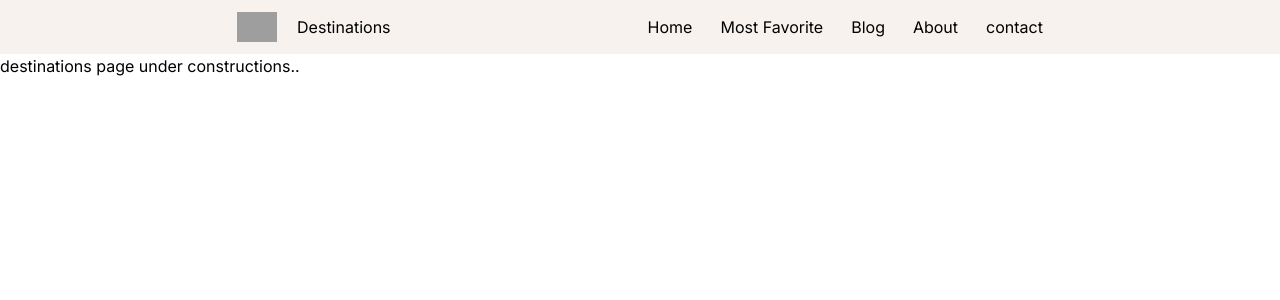
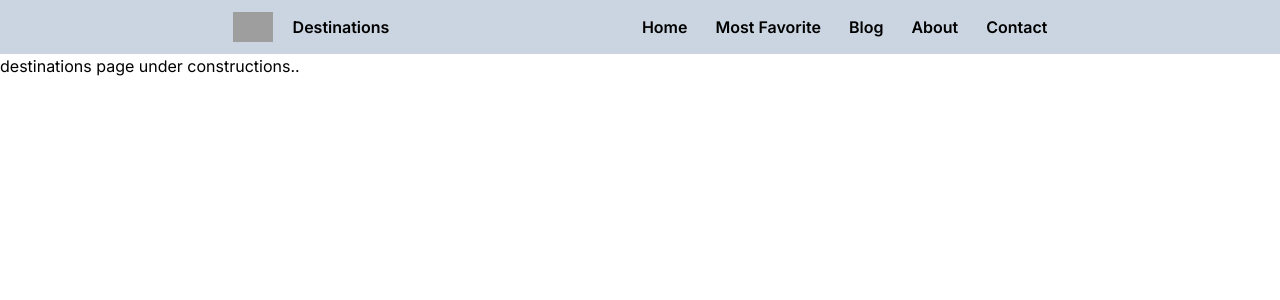
Before and after one commit to mask-shakill/next-travel, a Next.js app: page /destinations in a window 1280 px wide. Shown: the top 300 px of the page. Built offline with nearby package versions, Linux system fonts and the light colour scheme; grey boxes are pictures that could not be loaded.

Commit message:
change navbar color and json data

```diff
--- a/src/components/Navbar.jsx
+++ b/src/components/Navbar.jsx
@@ -4,7 +4,7 @@ import Link from "next/link";
 const Navbar = () => {
   return (
     <>
-      <nav className=" bg-nav-color text-black flex items-center justify-evenly py-3">
+      <nav className=" bg-slate-300 text-black flex items-center justify-evenly py-3">
         <div className="flex items-center ">
           <img
             src="https://cdn-icons-png.flaticon.com/128/9502/9502563.png?ga=GA1.1.945868740.1697346172&semt=ais"
@@ -13,12 +13,12 @@ const Navbar = () => {
             alt=""
           />
 
-          <Link className="mx-5" href={"/destinations"}>
+          <Link className="mx-5 font-semibold" href={"/destinations"}>
             Destinations
           </Link>
         </div>
 
-        <ul className="flex items-center gap-7">
+        <ul className="flex items-center font-semibold gap-7">
           <Link href={"/"}>Home</Link>
           <Link href={"/most-favorite"}>Most Favorite</Link>
 
@@ -26,7 +26,7 @@ const Navbar = () => {
 
           <Link href={"/about"}>About</Link>
 
-          <Link href={"/contact"}>contact</Link>
+          <Link href={"/contact"}>Contact</Link>
         </ul>
       </nav>
     </>
```
Also changed, not shown: public/data.json (renamed from public/BannerCarouselData.json).
